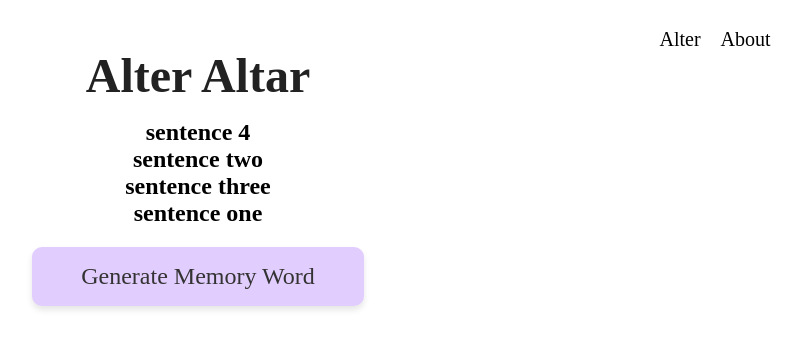
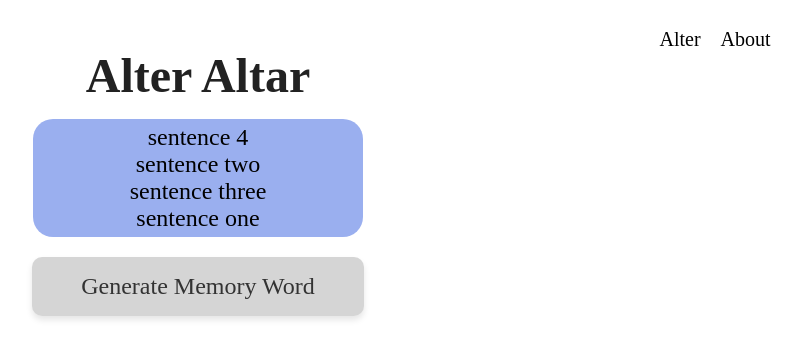
Before and after one commit to MichealNestor01/poetry-project, a React (Vite) app: page / in a window 1280 px wide. Shown: the top 358 px of the page, without its empty margins (442-1244 px from the left). Built offline with nearby package versions, Linux system fonts and the light colour scheme.

Commit message:
Changed styling

```diff
--- a/src/App.module.css
+++ b/src/App.module.css
@@ -18,6 +18,9 @@
   display: flex;
   flex-direction: column;
   max-width: 800px;
+  background-color: rgba(65, 105, 225, 0.529);
+  border-radius: 20px;
+  padding: 5px;
 }
 
 .sentence {
@@ -28,11 +31,13 @@
   width: 20rem;
   transition: transform 0.3s ease;
   margin: 0;
+  font-weight: 400;
 }
 
 .button {
+  position: relative;
   text-align: center;
-  background-color: #e2cdff;
+  background-color: #95959565;
   border-radius: 10px;
   padding: 1rem;
   font-size: 1.5rem;
@@ -44,6 +49,7 @@
   width: 300px;
   transition: transform 0.3s ease;
 }
+
 .button:hover,
 .sentence:hover {
   transform: scale(1.05);
```
